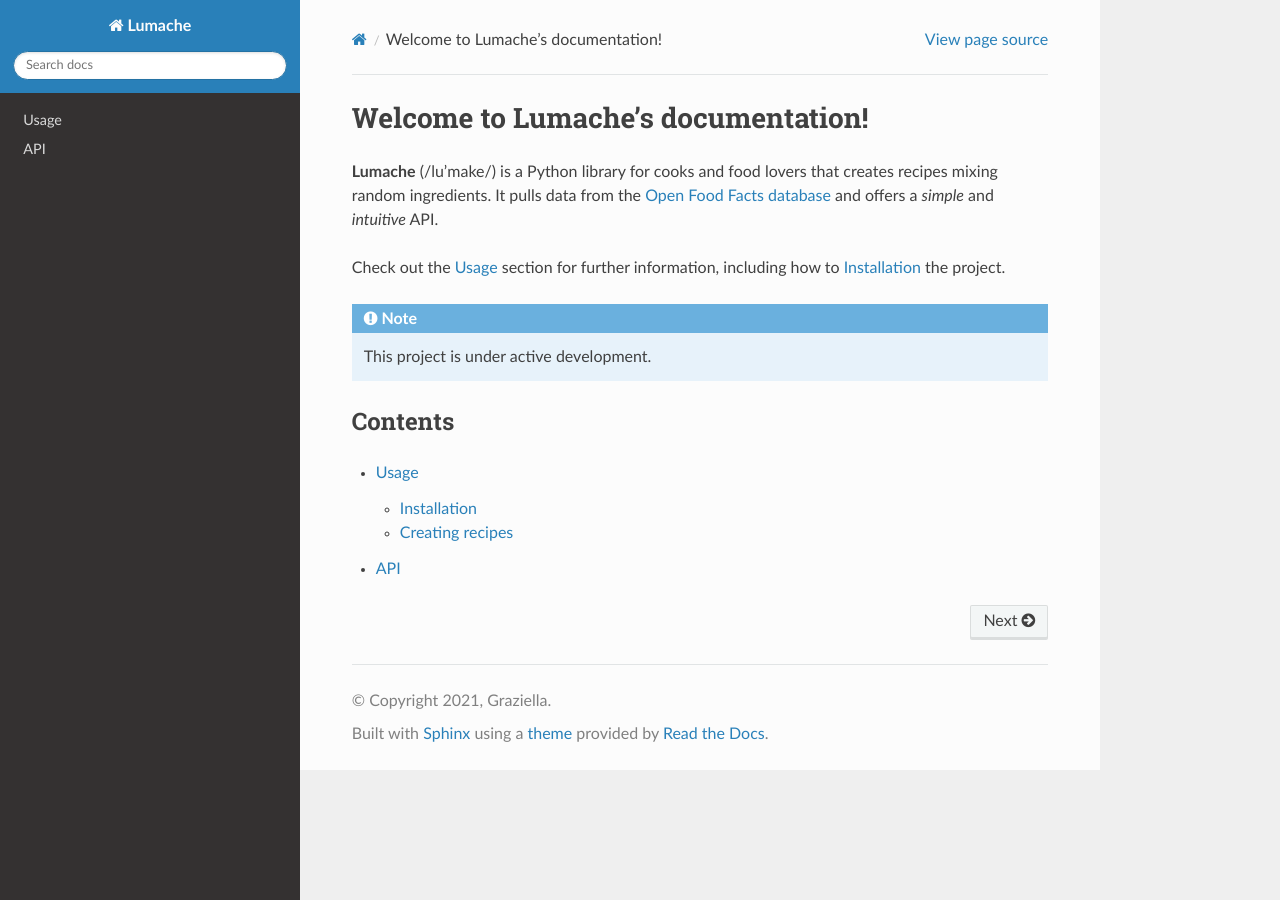
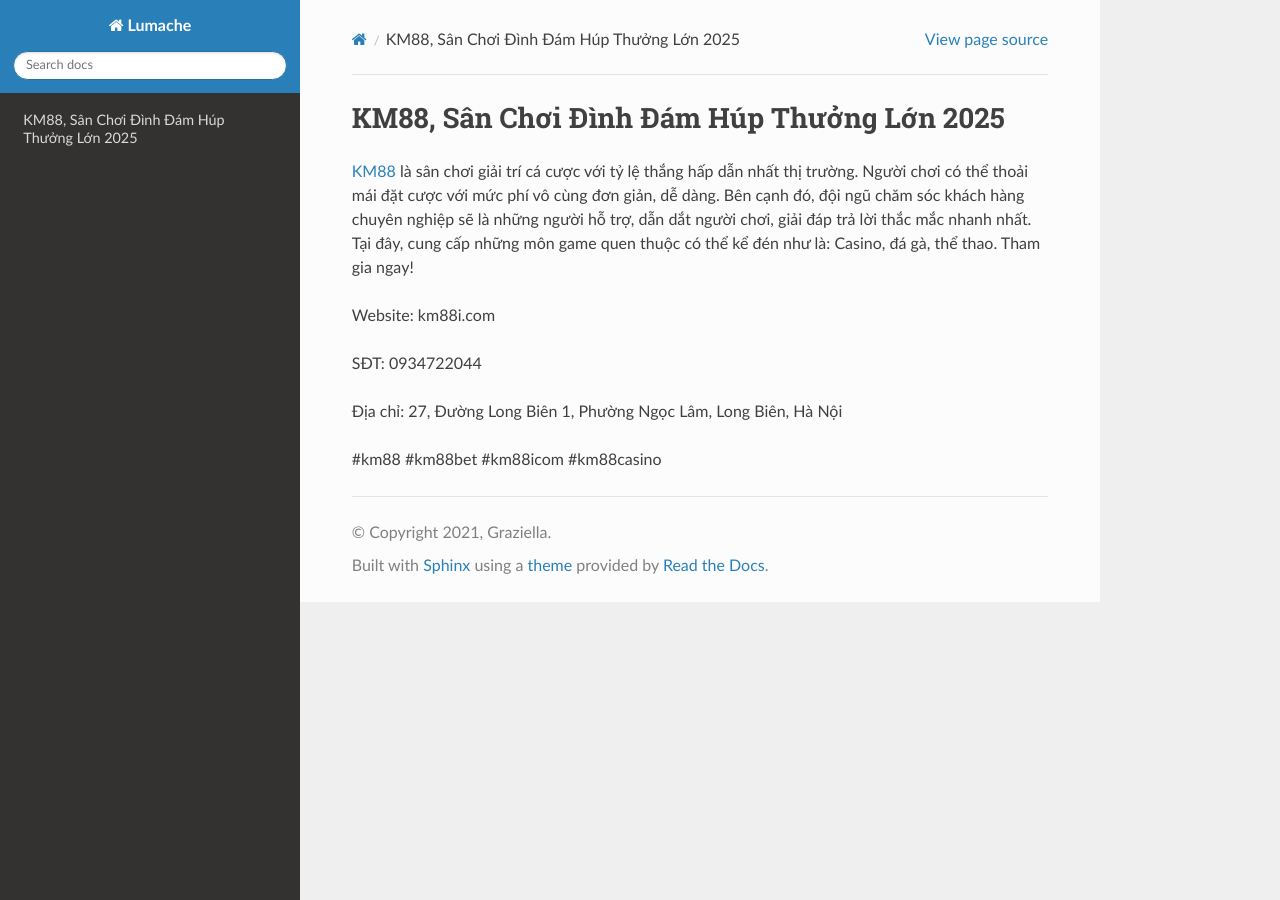
Before and after one commit to ojasvibalay/km88icom, a Sphinx documentation site: the page built from docs/source/index.rst, in a window 1280 px wide. Built offline with Sphinx 7.4.7 and the Read the Docs theme 3.1.0, drawn with Linux system fonts in a browser that asks for light colours.

Commit message:
Update index.rst

```diff
--- a/docs/source/index.rst
+++ b/docs/source/index.rst
@@ -1,22 +1,12 @@
-Welcome to Lumache's documentation!
+KM88, Sân Chơi Đình Đám Húp Thưởng Lớn 2025
 ===================================
 
-**Lumache** (/lu'make/) is a Python library for cooks and food lovers
-that creates recipes mixing random ingredients.
-It pulls data from the `Open Food Facts database <https://world.openfoodfacts.org/>`_
-and offers a *simple* and *intuitive* API.
+`KM88 <https://km88i.com/>`_ là sân chơi giải trí cá cược với tỷ lệ thắng hấp dẫn nhất thị trường. Người chơi có thể thoải mái đặt cược với mức phí vô cùng đơn giản, dễ dàng. Bên cạnh đó, đội ngũ chăm sóc khách hàng chuyên nghiệp sẽ là những người hỗ trợ, dẫn dắt người chơi, giải đáp trả lời thắc mắc nhanh nhất. Tại đây, cung cấp những môn game quen thuộc có thể kể đén như là: Casino, đá gà, thể thao. Tham gia ngay!
 
-Check out the :doc:`usage` section for further information, including
-how to :ref:`installation` the project.
+Website: km88i.com
 
-.. note::
+SĐT: 0934722044
 
-   This project is under active development.
+Địa chỉ: 27, Đường Long Biên 1, Phường Ngọc Lâm, Long Biên, Hà Nội
 
-Contents
---------
-
-.. toctree::
-
-   usage
-   api
+#km88 #km88bet #km88icom #km88casino
```
